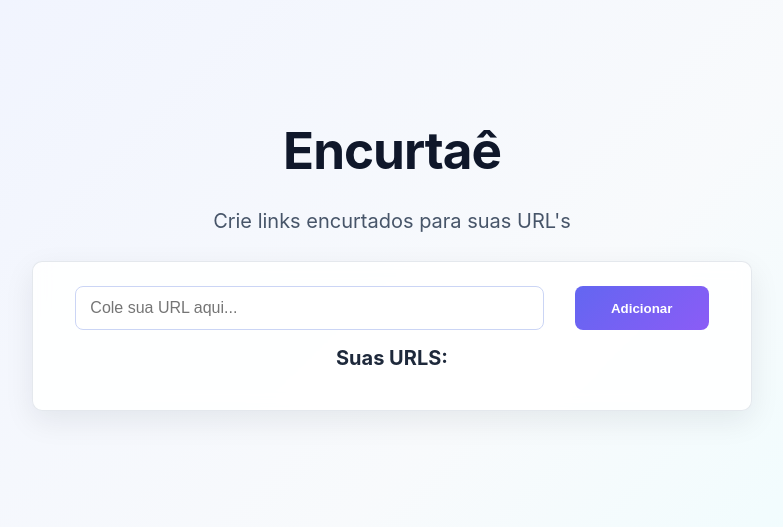
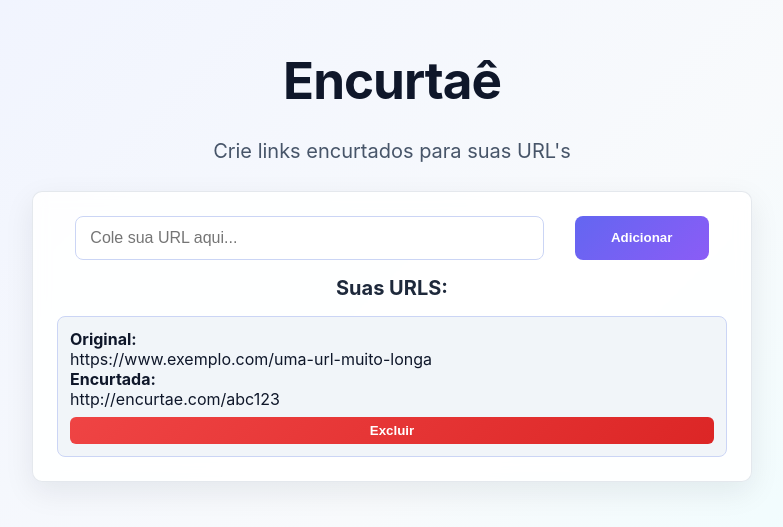
Before and after one commit to Evy8882/encurtae, a React (Vite) app in the folder frontend/: page / in a window 1280 px wide. Shown: the part 135-662 px from the top of the page, without its empty margins (248-1031 px from the left). Built offline with nearby package versions, Linux system fonts and the light colour scheme.

Commit message:
Adiciona simulação da funcionalidade para encurtar URLs e exibir lista de URLs encurtadas no frontend

```diff
--- a/frontend/src/App.css
+++ b/frontend/src/App.css
@@ -94,3 +94,23 @@ ul {
   display: grid;
   gap: 10px;
 }
+li {
+  background: #f1f5f9;
+  border: 1px solid #cbd5f5;
+  border-radius: 8px;
+  padding: 12px;
+  text-align: left;
+  display: flex;
+  flex-direction: column;
+}
+.dangerous-btn{
+  margin-top: 8px;
+  padding: 6px 12px;
+  border: none;
+  border-radius: 6px;
+  background: linear-gradient(135deg, #ef4444, #dc2626);
+  color: #fff;
+  font-weight: 600;
+  cursor: pointer;
+  transition: transform 0.15s ease, box-shadow 0.2s ease;
+}
--- a/frontend/src/App.tsx
+++ b/frontend/src/App.tsx
@@ -1,6 +1,31 @@
+import { useState } from 'react'
 import './App.css'
 
+interface UrlItem {
+  id: string
+  originalUrl: string
+  shortUrl: string
+}
+
 function App() {
+  const [urlInput, setUrlInput] = useState('')
+  const [urls, setUrls] = useState<UrlItem[]>([{
+  id: '1',
+  originalUrl: 'https://www.exemplo.com/uma-url-muito-longa',
+  shortUrl: 'http://encurtae.com/abc123'
+  }])
+
+  function handleAddUrl() {
+    if (!urlInput.trim()) return
+    // Adicionar a requisição para o backend
+    const newUrl: UrlItem = {
+      id: Date.now().toString(),
+      originalUrl: urlInput,
+      shortUrl: `http://encurtae.com/${Math.random().toString(36).substring(7)}`
+    }
+    setUrls([...urls, newUrl])
+    setUrlInput('')
+  }
 
   return (
     <>
@@ -9,11 +34,26 @@ function App() {
         <p>Crie links encurtados para suas URL's</p>
         <section>
           <div className='new-url-container'>
-            <input type="text" placeholder="Cole sua URL aqui..." />
-            <button>Adicionar</button>
+            <input
+              type="text"
+              placeholder="Cole sua URL aqui..."
+              value={urlInput}
+              onChange={(e) => setUrlInput(e.target.value)}
+            />
+            <button onClick={handleAddUrl}>Adicionar</button>
           </div>
           <h2>Suas URLS:</h2>
-          <ul></ul>
+          <ul>
+            {urls.map((url) => (
+              <li key={url.id}>
+                <strong>Original:</strong> {url.originalUrl} <br />
+                <strong>Encurtada:</strong> {url.shortUrl}
+                <button className='dangerous-btn' onClick={() => setUrls(urls.filter((u) => u.id !== url.id))}>
+                  Excluir
+                </button>
+              </li>
+            ))}
+          </ul>
         </section>
       </main>
     </>
```
